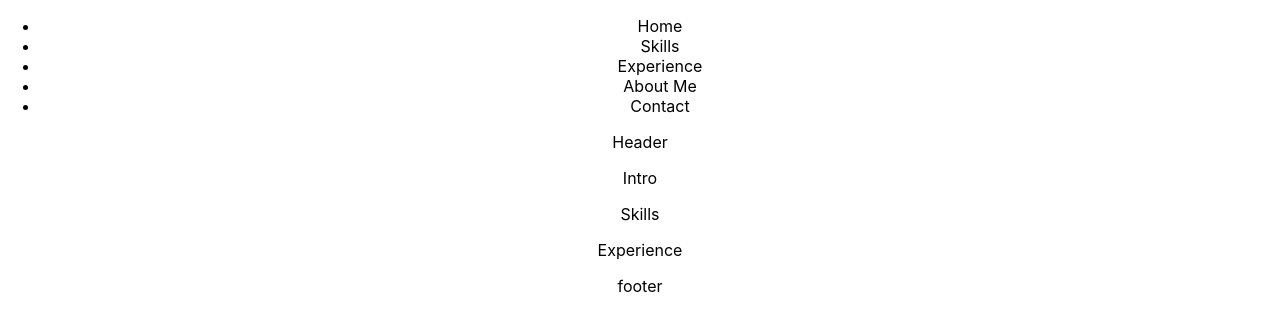
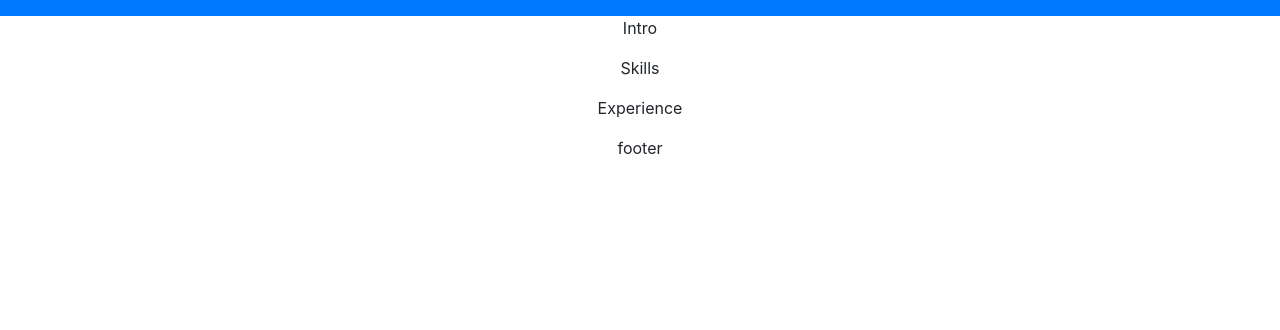
Before and after one commit to tsmithno2/Portfolio, a React (Create React App) app: page / in a window 1280 px wide. Shown: the top 330 px of the page. Built offline with nearby package versions, Linux system fonts and the light colour scheme.

Commit message:
Got bootstrap working for a header

```diff
--- a/package.json
+++ b/package.json
@@ -6,8 +6,11 @@
     "@testing-library/jest-dom": "^4.2.4",
     "@testing-library/react": "^9.3.2",
     "@testing-library/user-event": "^7.1.2",
+    "bootstrap": "^4.5.2",
     "react": "^16.13.1",
+    "react-bootstrap": "^1.3.0",
     "react-dom": "^16.13.1",
+    "react-router-dom": "^5.2.0",
     "react-scripts": "3.4.3"
   },
   "scripts": {
--- a/public/index.html
+++ b/public/index.html
@@ -10,6 +10,12 @@
       content="Web site created using create-react-app"
     />
     <link rel="apple-touch-icon" href="%PUBLIC_URL%/logo192.png" />
+    <link
+      rel="stylesheet"
+      href="https://maxcdn.bootstrapcdn.com/bootstrap/4.5.0/css/bootstrap.min.css"
+      integrity="sha384-9aIt2nRpC12Uk9gS9baDl411NQApFmC26EwAOH8WgZl5MYYxFfc+NcPb1dKGj7Sk"
+      crossorigin="anonymous"
+    />
     <!--
       manifest.json provides metadata used when your web app is installed on a
       user's mobile device or desktop. See https://developers.google.com/web/fundamentals/web-app-manifest/
--- a/src/App.js
+++ b/src/App.js
@@ -1,5 +1,4 @@
 import React from "react";
-import logo from "./logo.svg";
 import "./App.css";
 import Experience from "./components/experience/Experience.js";
 import Footer from "./components/footer/Footer.js";
--- a/src/components/header/Header.js
+++ b/src/components/header/Header.js
@@ -6,14 +6,12 @@ import "./Header.css";
 function Header() {
   return (
     <div className="Header">
-      <ul className="NavButtons">
-        <li>Home</li>
-        <li>Skills</li>
-        <li>Experience</li>
-        <li>About Me</li>
-        <li>Contact</li>
-      </ul>
-      <p>Header</p>
+      <ReactBootStrap.Navbar
+        collapseOnSelect
+        expand="sm"
+        bg="primary"
+        variant="dark"
+      ></ReactBootStrap.Navbar>
     </div>
   );
 }
--- a/src/index.js
+++ b/src/index.js
@@ -2,6 +2,12 @@ import React from "react";
 import ReactDOM from "react-dom";
 import "./index.css";
 import App from "./App";
-//import { HashRouter } from "react-router-dom";
+import * as serviceWorker from "./serviceWorker";
+import "bootstrap/dist/css/bootstrap.min.css";
 
 ReactDOM.render(<App />, document.getElementById("root"));
+
+// If you want your app to work offline and load faster, you can change
+// unregister() to register() below. Note this comes with some pitfalls.
+// Learn more about service workers: https://bit.ly/CRA-PWA
+serviceWorker.unregister();
```
Also changed, not shown: 1 other file (tests, documents, lock files or other folders).
